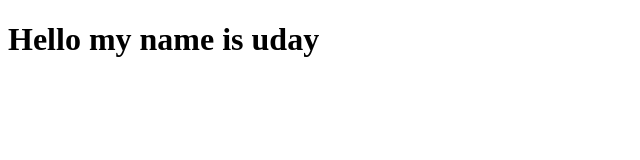
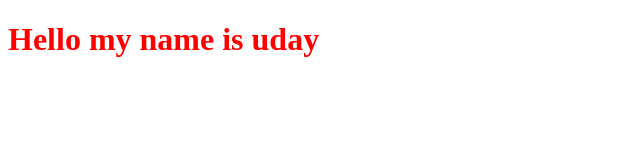
Before and after one commit to udaysharma192/udaysharma192.github.io, a plain HTML site: page index.html in a window 1280 px wide. Shown: the whole page, without its empty margins (0-640 px from the left). Drawn offline with Linux system fonts and the light colour scheme.

Commit message:
second test commit

```diff
--- a/index.html
+++ b/index.html
@@ -6,7 +6,7 @@
     <title>Document</title>
 </head>
 <body>
-    <h1 style="color: black;">
+    <h1 style="color: red;">
         Hello my name is uday
     </h1>
 </body>
```
